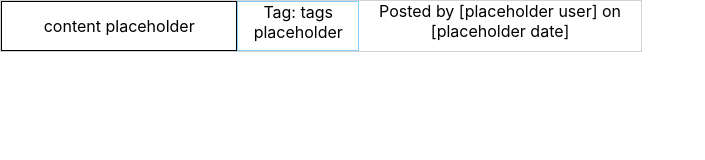
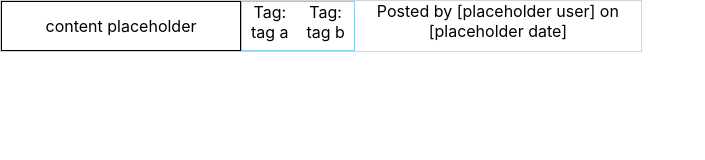
Before and after one commit to mradamt/punter, a React (Create React App) app: page / in a window 1280 px wide. Shown: the top 160 px of the page, without its empty margins (0-705 px from the left). Built offline with nearby package versions, Linux system fonts and the light colour scheme.

Commit message:
create tagsList from dummy tags data

```diff
--- a/src/components/Post.tsx
+++ b/src/components/Post.tsx
@@ -4,13 +4,16 @@ import Tags from './Tags';
 
 import './Post.scss'
 
+const dummyTags = ["tag a", "tag b"]
+
 export default function Post (props: any) {
-
   return (
     <div className='post'>
       <Content content='content placeholder'/>
-      <Tags tags='tags placeholder' />
-      Posted by [placeholder user] on [placeholder date]
+      <Tags tags={dummyTags} />
+      <div className='author'>
+        Posted by [placeholder user] on [placeholder date]
+      </div>
     </div>
   )
 }
--- a/src/components/Tags.tsx
+++ b/src/components/Tags.tsx
@@ -4,9 +4,11 @@ import Tag from "./Tag";
 import './Tags.scss'
 
 export default function Tags (props:any) {
+  const tagsList = props.tags.map((tag: string) => <Tag tag={tag} />)
+
   return (
     <div className='tags'>
-      <Tag tag={props.tags} />
+      {tagsList}
     </div>
   )
 }
```
